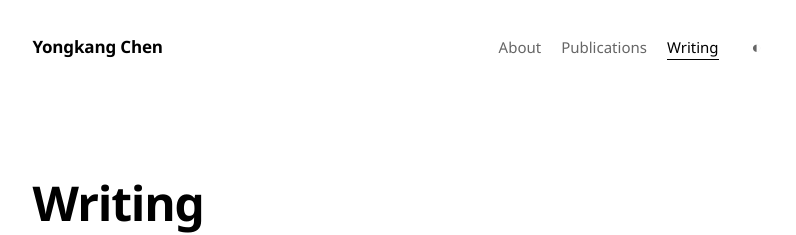
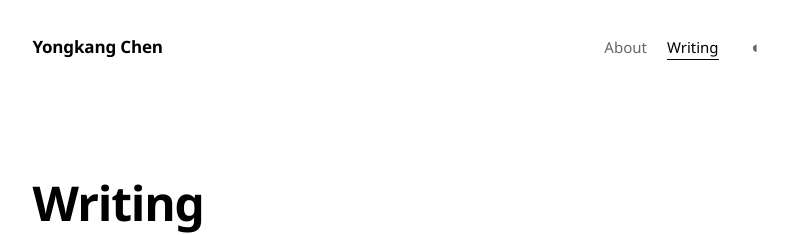
Before and after one commit to ykchen824/ykchen824.github.io, a Jekyll site: the page built from writing/index.html, in a window 1280 px wide. Shown: the top 235 px of the page, without its empty margins (234-1030 px from the left). Built offline with Jekyll 4.4.1, drawn with Linux system fonts in a browser that asks for light colours.

Commit message:
Remove Publications link from Writing navigation

```diff
--- a/_layouts/post.html
+++ b/_layouts/post.html
@@ -23,7 +23,6 @@
     <a class="brand" href="{{ '/' | relative_url }}">Yongkang Chen</a>
     <nav aria-label="Primary navigation">
       <a href="{{ '/' | relative_url }}">About</a>
-      <a href="{{ '/#research' | relative_url }}">Publications</a>
       <a href="{{ '/writing/' | relative_url }}" aria-current="page">Writing</a>
     </nav>
     <button class="theme-toggle" type="button" aria-label="Toggle color theme" title="Toggle color theme">
--- a/_layouts/writing-index.html
+++ b/_layouts/writing-index.html
@@ -22,7 +22,6 @@
     <a class="brand" href="{{ '/' | relative_url }}">Yongkang Chen</a>
     <nav aria-label="Primary navigation">
       <a href="{{ '/' | relative_url }}">About</a>
-      <a href="{{ '/#research' | relative_url }}">Publications</a>
       <a href="{{ '/writing/' | relative_url }}" aria-current="page">Writing</a>
     </nav>
     <button class="theme-toggle" type="button" aria-label="Toggle color theme" title="Toggle color theme">
```
